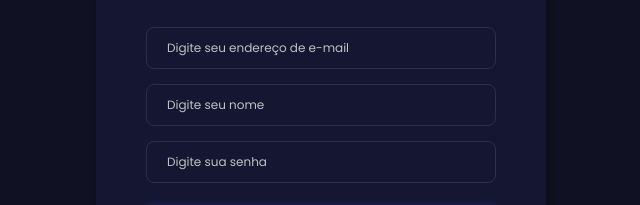
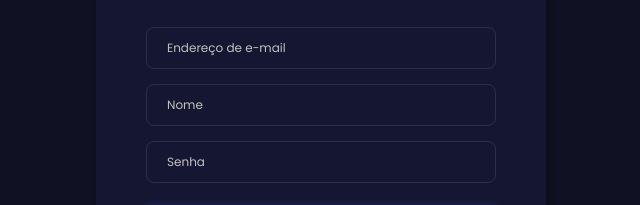
Before and after one commit to uLucassSz/LocalizaBus, a website: page html/pages/login.html in a window 1280 px wide. Shown: the part 293-498 px from the top of the page, without its empty margins (319-959 px from the left). Drawn offline with Linux system fonts and the light colour scheme.

Commit message:
change placeholder

```diff
--- a/html/pages/login.html
+++ b/html/pages/login.html
@@ -23,13 +23,13 @@
             <form>
                 <div class="inputContainer">
                     <div class="inputBox">
-                        <input placeholder="Digite seu endereço de e-mail" type="email" id='email' />
+                        <input placeholder="Endereço de e-mail" type="email" id='email' />
                     </div>
                     <div class="inputBox">
-                        <input placeholder="Digite seu nome" type="text" id='user' />
+                        <input placeholder="Nome" type="text" id='user' />
                     </div>
                     <div class="inputBox">
-                        <input placeholder="Digite sua senha" type="password" id='password' />
+                        <input placeholder="Senha" type="password" id='password' />
                     </div>
                 </div>
 
@@ -47,10 +47,10 @@
             <form>
                 <div class="inputContainer">
                     <div class="inputBox">
-                        <input placeholder="Digite seu nome" type="text" id='user' />
+                        <input placeholder="Nome" type="text" id='user' />
                     </div>
                     <div class="inputBox">
-                        <input placeholder="Digite sua senha" type="password" id='password' />
+                        <input placeholder="Senha" type="password" id='password' />
                     </div>
                 </div>
 
```
